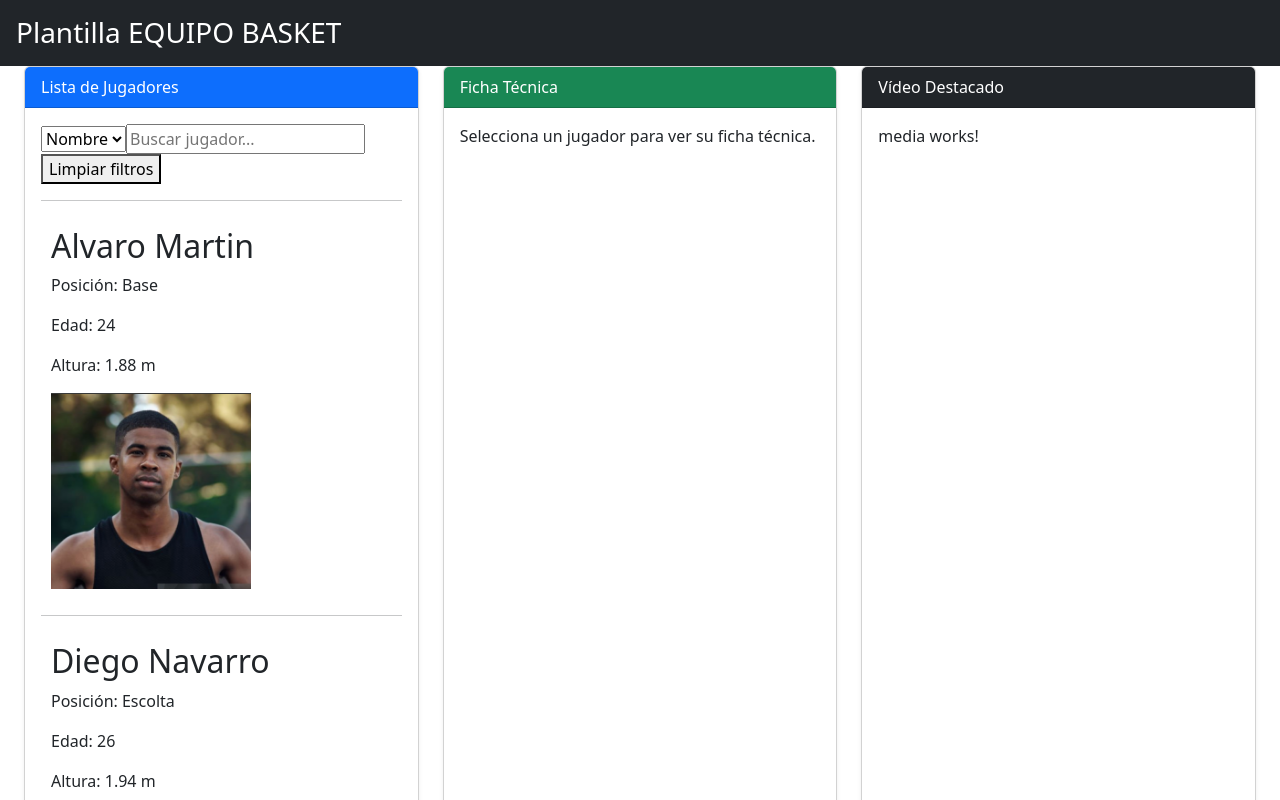
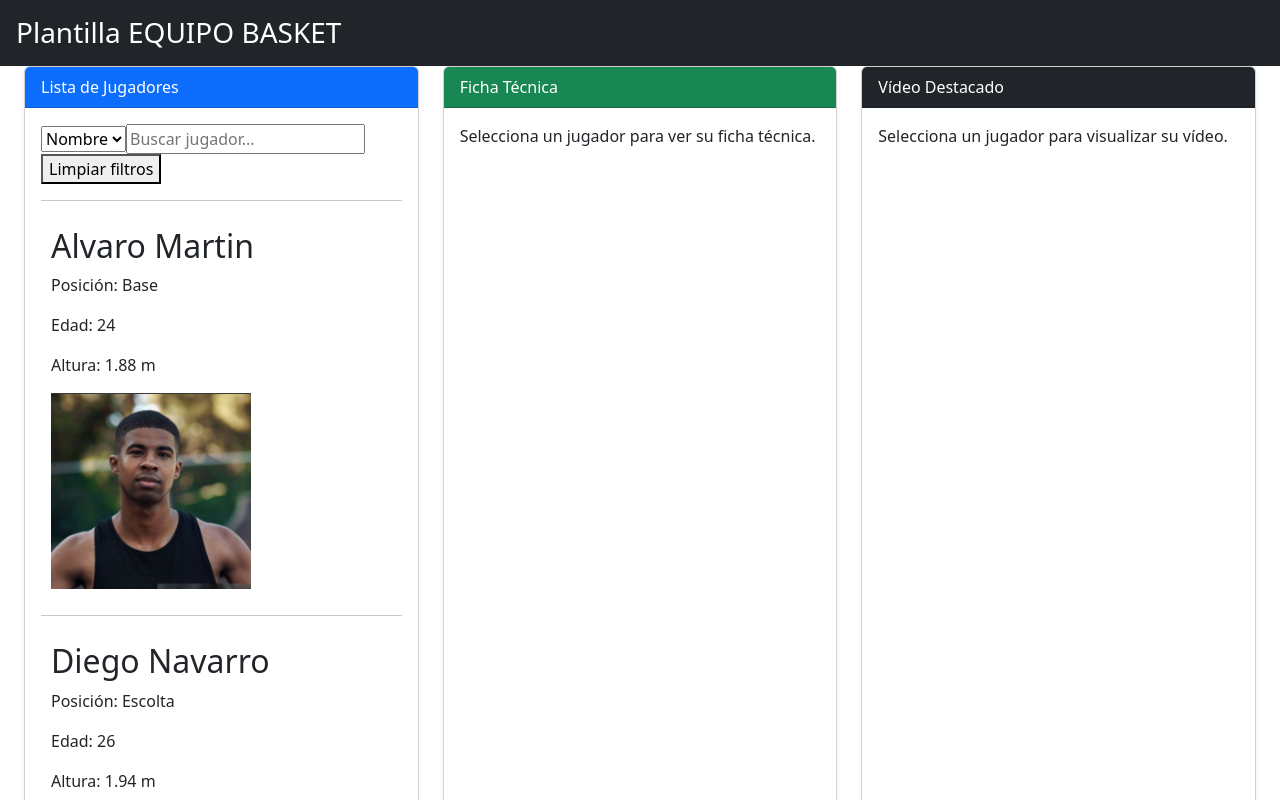
Before and after one commit to androsrivas/FP067_Ctrl-Z_Producto1, an Angular app: page / in a window 1280 px wide. Shown: the top 800 px of the page. Built offline with nearby package versions, Linux system fonts and the light colour scheme.

Commit message:
Implementados DetailComponent y MediaComponent

```diff
--- a/src/app/app.component.html
+++ b/src/app/app.component.html
@@ -41,7 +41,9 @@
         </div>
 
         <div class="card-body">
-          <app-media></app-media>
+          <app-media
+  [player]="selectedPlayer">
+</app-media>
         </div>
       </div>
     </section>
--- a/src/app/components/media/media.component.html
+++ b/src/app/components/media/media.component.html
@@ -1 +1,19 @@
-<p>media works!</p>
+@if (player) {
+
+  <h3>{{ player.nombre }} {{ player.apellido }}</h3>
+
+  <video
+    width="100%"
+    controls
+    [src]="player.video">
+
+    Tu navegador no soporta vídeo.
+
+  </video>
+
+}
+@else {
+
+  <p>Selecciona un jugador para visualizar su vídeo.</p>
+
+}
--- a/src/app/components/media/media.component.ts
+++ b/src/app/components/media/media.component.ts
@@ -1,4 +1,4 @@
-import { Component } from '@angular/core';
+import { Component, Input } from '@angular/core';
 
 @Component({
   selector: 'app-media',
@@ -9,4 +9,7 @@ import { Component } from '@angular/core';
 })
 export class MediaComponent {
 
+  @Input()
+  player: any;
+
 }
```
